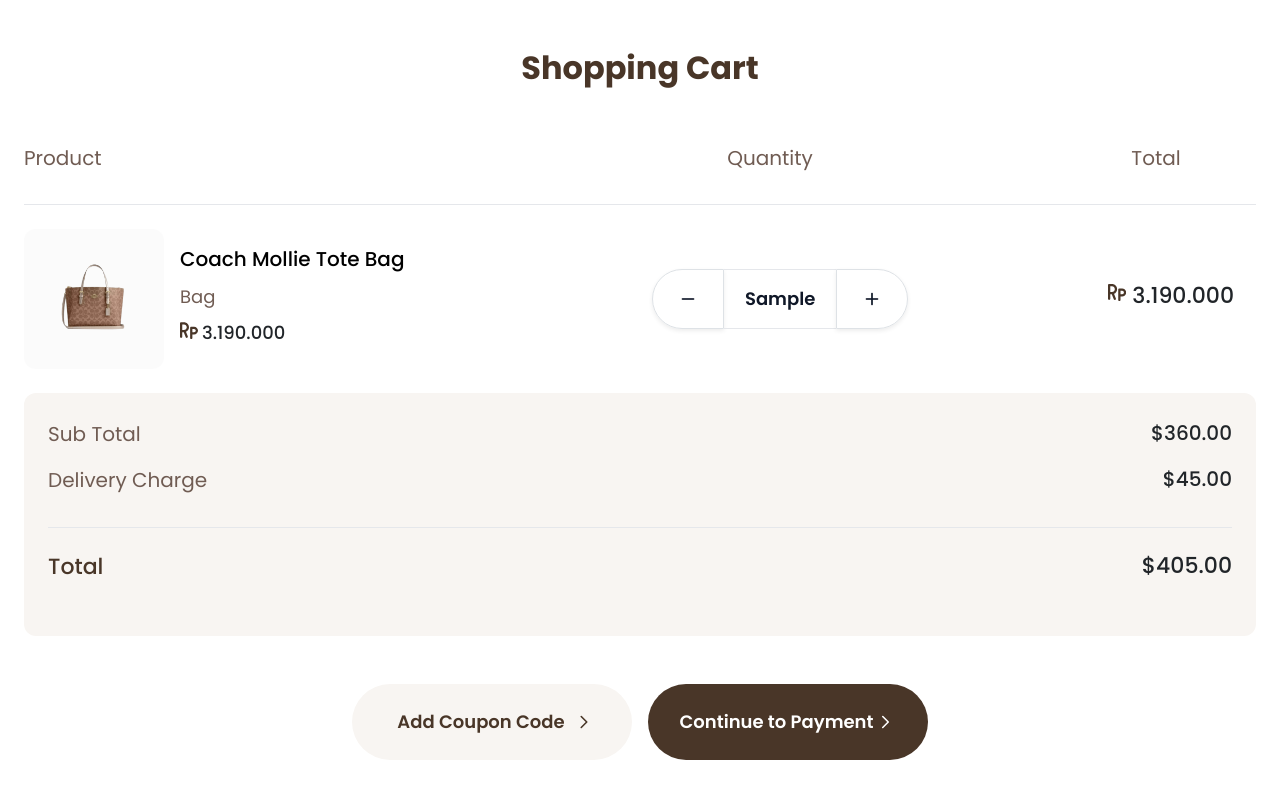
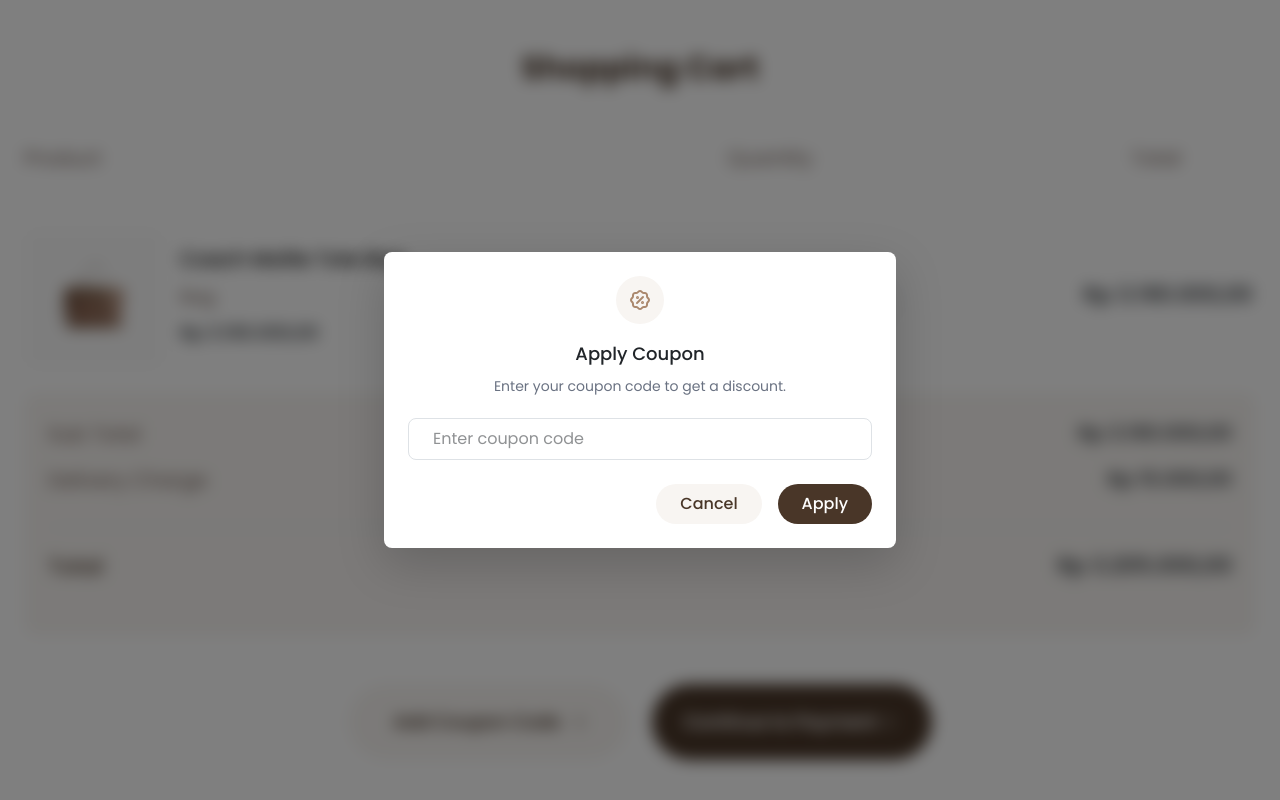
Before and after one commit to koojennie/loubilux, a Next.js app in the folder frontend/: page /cart in a window 1280 px wide. Both pictures are taken after typing "Sample" into the empty fields and a click on the button "Add Coupon Code". Shown: the part 142-942 px from the top of the page. Built offline with nearby package versions, Linux system fonts and the light colour scheme.

Commit message:
customizing modal coupon

```diff
--- a/frontend/app/cart/page.tsx
+++ b/frontend/app/cart/page.tsx
@@ -1,8 +1,13 @@
+"use client";
+
 import Navbar from "@/components/organisms/Navbar/Navbar";
 import Image from "next/image";
-import { FaRupiahSign } from "react-icons/fa6";
+import { useState } from "react";
+import { Dialog, DialogBackdrop, DialogPanel, DialogTitle } from "@headlessui/react";
+import { TbRosetteDiscount } from "react-icons/tb";
 
 export default function page() {
+  const [isOpen, setIsOpen] = useState(false);
   return (
     <>
     <Navbar />
@@ -28,14 +33,11 @@
                     <p
                         className="font-normal text-lg leading-8 text-[#705C53] my-2 min-[550px]:my-3 max-[550px]:text-center">
                         Bag</p>
-                    <div className="flex items-baseline gap-1 text-center">
-                        <FaRupiahSign className="text-lg text-[#493628]" />
-                        <h6 className="font-medium text-lg leading-8 text-[#493628] ml-2 max-[550px]:text-center">3.190.000</h6>
-                    </div>
+                    <h6 className="font-medium text-lg leading-8 text-[#493628] ml-2 max-[550px]:text-center">{new Intl.NumberFormat('id-ID', { style: 'currency', currency: 'IDR' }).format(Number(3190000))}</h6>
                 </div>
             </div>
             <div
-                className="flex items-center flex-col min-[550px]:flex-row w-full max-xl:max-w-xl max-xl:mx-auto xl:gap-50 xl:pr-5 md:gap-5 md:pr-100">
+                className="flex items-center flex-col min-[550px]:flex-row w-full max-xl:max-w-xl max-xl:mx-auto xl:gap-45 max-sm:gap-5">
                 <div className="flex items-center w-full mx-auto justify-center">
                     <button
                         className="group !rounded-l-full px-6 py-[18px] border border-gray-200 flex items-center justify-center shadow-sm shadow-transparent transition-all duration-500 hover:shadow-gray-200 hover:border-gray-300 hover:bg-gray-50">
@@ -66,136 +68,26 @@
                         </svg>
                     </button>
                 </div>
-                <div className="flex items-baseline gap-1 text-center">
-                        <FaRupiahSign className="text-2xl text-[#493628]" />
-                        <h6 className="font-bold text-2xl leading-9 w-full text-[#493628] text-center max-w-[176px]">3.190.000</h6>
-                    </div>
+                <h6 className="font-bold text-2xl leading-9 w-full text-[#493628] text-center max-w-[176px]">{new Intl.NumberFormat('id-ID', { style: 'currency', currency: 'IDR' }).format(Number(3190000))}</h6>
             </div>
         </div>
-
-        {/* <div className="grid grid-cols-1 lg:grid-cols-2 min-[550px]:gap-6 border-t border-gray-200 py-6">
-            <div
-                className="flex items-center flex-col min-[550px]:flex-row gap-3 min-[550px]:gap-6 w-full max-xl:justify-center max-xl:max-w-xl max-xl:mx-auto">
-                <div className="img-box"><img src="https://pagedone.io/asset/uploads/1701162866.png" alt="perfume bottle image" className="xl:w-[140px] !rounded-xl object-cover"/></div>
-                <div className="pro-data w-full max-w-sm ">
-                    <h5 className="font-semibold text-xl leading-8 text-black max-[550px]:text-center">Musk Rose Cooper
-                    </h5>
-                    <p
-                        className="font-normal text-lg leading-8 text-gray-500 my-2 min-[550px]:my-3 max-[550px]:text-center">
-                        Perfumes</p>
-                    <h6 className="font-medium text-lg leading-8 text-indigo-600  max-[550px]:text-center">$120.00</h6>
-                </div>
-            </div>
-            <div
-                className="flex items-center flex-col min-[550px]:flex-row w-full max-xl:max-w-xl max-xl:mx-auto gap-2">
-                <h6 className="font-bold text-2xl leading-9 text-black w-full max-w-[176px] text-center">
-                    $15.00 <span className="text-sm text-gray-300 ml-3 lg:hidden whitespace-nowrap">(Delivery
-                        Charge)</span></h6>
-                <div className="flex items-center w-full mx-auto justify-center">
-                    <button
-                        className="group !rounded-l-full px-6 py-[18px] border border-gray-200 flex items-center justify-center shadow-sm shadow-transparent transition-all duration-500 hover:shadow-gray-200 hover:border-gray-300 hover:bg-gray-50">
-                        <svg className="stroke-gray-900 transition-all duration-500 group-hover:stroke-black"
-                            xmlns="http://www.w3.org/2000/svg" width="22" height="22" viewBox="0 0 22 22"
-                            fill="none">
-                            <path d="M16.5 11H5.5" stroke="" strokeWidth="1.6" strokeLinecap="round" />
-                            <path d="M16.5 11H5.5" stroke="" strokeOpacity="0.2" strokeWidth="1.6"
-                                strokeLinecap="round" />
-                            <path d="M16.5 11H5.5" stroke="" strokeOpacity="0.2" strokeWidth="1.6"
-                                strokeLinecap="round" />
-                        </svg>
-                    </button>
-                    <input type="text"
-                        className="border-y border-gray-200 outline-none text-gray-900 font-semibold text-lg w-full max-w-[118px] min-w-[80px] placeholder:text-gray-900 py-[15px] text-center bg-transparent"
-                        placeholder="1"/>
-                    <button
-                        className="group !rounded-r-full px-6 py-[18px] border border-gray-200 flex items-center justify-center shadow-sm shadow-transparent transition-all duration-500 hover:shadow-gray-200 hover:border-gray-300 hover:bg-gray-50">
-                        <svg className="stroke-gray-900 transition-all duration-500 group-hover:stroke-black"
-                            xmlns="http://www.w3.org/2000/svg" width="22" height="22" viewBox="0 0 22 22"
-                            fill="none">
-                            <path d="M11 5.5V16.5M16.5 11H5.5" stroke="" strokeWidth="1.6"
-                                strokeLinecap="round" />
-                            <path d="M11 5.5V16.5M16.5 11H5.5" stroke="" strokeOpacity="0.2" strokeWidth="1.6"
-                                strokeLinecap="round" />
-                            <path d="M11 5.5V16.5M16.5 11H5.5" stroke="" strokeOpacity="0.2" strokeWidth="1.6"
-                                strokeLinecap="round" />
-                        </svg>
-                    </button>
-                </div>
-                <h6
-                    className="text-indigo-600 font-bold text-2xl leading-9 w-full max-w-[176px] text-center">
-                    $120.00</h6>
-            </div>
-        </div>
-        <div className="grid grid-cols-1 lg:grid-cols-2 min-[550px]:gap-6 border-t border-gray-200 py-6">
-            <div
-                className="flex items-center flex-col min-[550px]:flex-row gap-3 min-[550px]:gap-6 w-full max-xl:justify-center max-xl:max-w-xl max-xl:mx-auto">
-                <div className="img-box"><img src="https://pagedone.io/asset/uploads/1701162880.png" alt="perfume bottle image" className="xl:w-[140px] !rounded-xl object-cover"/></div>
-                <div className="pro-data w-full max-w-sm ">
-                    <h5 className="font-semibold text-xl leading-8 text-black max-[550px]:text-center">Dusk Dark Hue
-                    </h5>
-                    <p
-                        className="font-normal text-lg leading-8 text-gray-500 my-2 min-[550px]:my-3 max-[550px]:text-center">
-                        Perfumes</p>
-                    <h6 className="font-medium text-lg leading-8 text-indigo-600  max-[550px]:text-center">$120.00</h6>
-                </div>
-            </div>
-            <div
-                className="flex items-center flex-col min-[550px]:flex-row w-full max-xl:max-w-xl max-xl:mx-auto gap-2">
-                <h6 className="font-bold text-2xl leading-9 text-black w-full max-w-[176px] text-center">
-                    $15.00 <span className="text-sm text-gray-300 ml-3 lg:hidden whitespace-nowrap">(Delivery
-                        Charge)</span></h6>
-                <div className="flex items-center w-full mx-auto justify-center">
-                    <button
-                        className="group !rounded-l-full px-6 py-[18px] border border-gray-200 flex items-center justify-center shadow-sm shadow-transparent transition-all duration-500 hover:shadow-gray-200 hover:border-gray-300 hover:bg-gray-50">
-                        <svg className="stroke-gray-900 transition-all duration-500 group-hover:stroke-black"
-                            xmlns="http://www.w3.org/2000/svg" width="22" height="22" viewBox="0 0 22 22"
-                            fill="none">
-                            <path d="M16.5 11H5.5" stroke="" strokeWidth="1.6" strokeLinecap="round" />
-                            <path d="M16.5 11H5.5" stroke="" strokeOpacity="0.2" strokeWidth="1.6"
-                                strokeLinecap="round" />
-                            <path d="M16.5 11H5.5" stroke="" strokeOpacity="0.2" strokeWidth="1.6"
-                                strokeLinecap="round" />
-                        </svg>
-                    </button>
-                    <input type="text"
-                        className="border-y border-gray-200 outline-none text-gray-900 font-semibold text-lg w-full max-w-[118px] min-w-[80px] placeholder:text-gray-900 py-[15px] text-center bg-transparent"
-                        placeholder="1"/>
-                    <button
-                        className="group !rounded-r-full px-6 py-[18px] border border-gray-200 flex items-center justify-center shadow-sm shadow-transparent transition-all duration-500 hover:shadow-gray-200 hover:border-gray-300 hover:bg-gray-50">
-                        <svg className="stroke-gray-900 transition-all duration-500 group-hover:stroke-black"
-                            xmlns="http://www.w3.org/2000/svg" width="22" height="22" viewBox="0 0 22 22"
-                            fill="none">
-                            <path d="M11 5.5V16.5M16.5 11H5.5" stroke="" strokeWidth="1.6"
-                                strokeLinecap="round" />
-                            <path d="M11 5.5V16.5M16.5 11H5.5" stroke="" strokeOpacity="0.2" strokeWidth="1.6"
-                                strokeLinecap="round" />
-                            <path d="M11 5.5V16.5M16.5 11H5.5" stroke="" strokeOpacity="0.2" strokeWidth="1.6"
-                                strokeLinecap="round" />
-                        </svg>
-                    </button>
-                </div>
-                <h6
-                    className="text-indigo-600 font-bold text-2xl leading-9 w-full max-w-[176px] text-center">
-                    $120.00</h6>
-            </div>
-        </div> */}
 
         <div className="bg-[#f8f5f2] !rounded-xl p-6 w-full mb-5 max-lg:max-w-xl max-lg:mx-auto">
             <div className="flex items-center justify-between w-full mb-6">
                 <p className="font-normal text-xl leading-8 text-[#705C53]">Sub Total</p>
-                <h6 className="font-semibold text-xl leading-8 text-[#493628]">$360.00</h6>
+                <h6 className="font-semibold text-xl leading-8 text-[#493628]">{new Intl.NumberFormat('id-ID', { style: 'currency', currency: 'IDR' }).format(Number(3190000))}</h6>
             </div>
             <div className="flex items-center justify-between w-full pb-6 border-b border-gray-200">
                 <p className="font-normal text-xl leading-8 text-[#705C53]">Delivery Charge</p>
-                <h6 className="font-semibold text-xl leading-8 text-[#493628]">$45.00</h6>
+                <h6 className="font-semibold text-xl leading-8 text-[#493628]">{new Intl.NumberFormat('id-ID', { style: 'currency', currency: 'IDR' }).format(Number(15000))}</h6>
             </div>
             <div className="flex items-center justify-between w-full py-6">
                 <p className="font-medium text-2xl leading-9 text-[#493628]">Total</p>
-                <h6 className="font-medium text-2xl leading-9 text-[#493628]">$405.00</h6>
+                <h6 className="font-medium text-2xl leading-9 text-[#493628]">{new Intl.NumberFormat('id-ID', { style: 'currency', currency: 'IDR' }).format(Number(3205000))}</h6>
             </div>
         </div>
-        <div className="flex items-center flex-col sm:flex-row justify-center gap-3 mt-8">
-            <button
+        <div className="flex items-center flex-col sm:flex-row justify-center gap-4 mt-8">
+            <button onClick={() => setIsOpen(true)}
                 className="!rounded-full py-4 w-full max-w-[280px] flex items-center bg-[#f8f5f2] justify-center transition-all duration-500 hover:bg-[#f4ebe1]">
                 <span className="px-2 font-semibold text-lg leading-8 text-[#493628]">Add Coupon Code</span>
                 <svg xmlns="http://www.w3.org/2000/svg" width="22" height="22" viewBox="0 0 22 22" fill="none">
@@ -213,9 +105,42 @@
                 </svg>
             </button>
         </div>
-    </div>
-</section>
-</>
+      </div>
+  </section>
+  <Dialog open={isOpen} onClose={() => setIsOpen(false)} className="relative z-50">
+        {/* Backdrop dengan efek blur */}
+        <DialogBackdrop className="fixed inset-0 bg-black bg-opacity-50 backdrop-blur-sm" />
 
+        {/* Modal Content */}
+        <div className="fixed inset-0 flex items-center justify-center p-4">
+          <DialogPanel className="relative max-w-lg w-full bg-white rounded-lg shadow-lg p-6">
+            <div className="flex flex-col items-center text-center">
+              <div className="mx-auto flex size-12 items-center justify-center rounded-full bg-[#f8f5f2]">
+                <TbRosetteDiscount className="size-6 text-[#AB886D]" />
+              </div>
+              <DialogTitle className="text-lg font-semibold text-gray-900 mt-3">Apply Coupon</DialogTitle>
+              <p className="text-sm text-gray-500">Enter your coupon code to get a discount.</p>
+              <input
+                type="text"
+                className="mt-3 px-4 py-2 border rounded-lg w-full outline-none focus:ring-2 focus:ring-[#493628]"
+                placeholder="Enter coupon code"
+              />
+            </div>
+
+            {/* Buttons */}
+            <div className="mt-4 flex justify-end gap-3">
+              <button
+                onClick={() => setIsOpen(false)}
+                className="px-4 py-2 !rounded-full max-w-[280px] bg-[#f8f5f2] transition-all duration-500 hover:bg-[#f4ebe1] font-medium text-[#493628]"
+              >
+                Cancel
+              </button>
+              <button className="px-4 py-2 !rounded-full bg-[#493628] text-white transition-all duration-500 font-medium hover:bg-[#705C53]
+              ">Apply</button>
+            </div>
+          </DialogPanel>
+        </div>
+    </Dialog>
+  </>
   )
 }
--- a/frontend/package.json
+++ b/frontend/package.json
@@ -9,6 +9,7 @@
     "lint": "next lint"
   },
   "dependencies": {
+    "@headlessui/react": "^2.2.0",
     "aos": "^2.3.4",
     "axios": "^1.8.3",
     "bootstrap": "^5.3.3",
```
Also changed, not shown: frontend/tailwind.config.js (line endings or trailing spaces), 1 other file (tests, documents, lock files or other folders).
